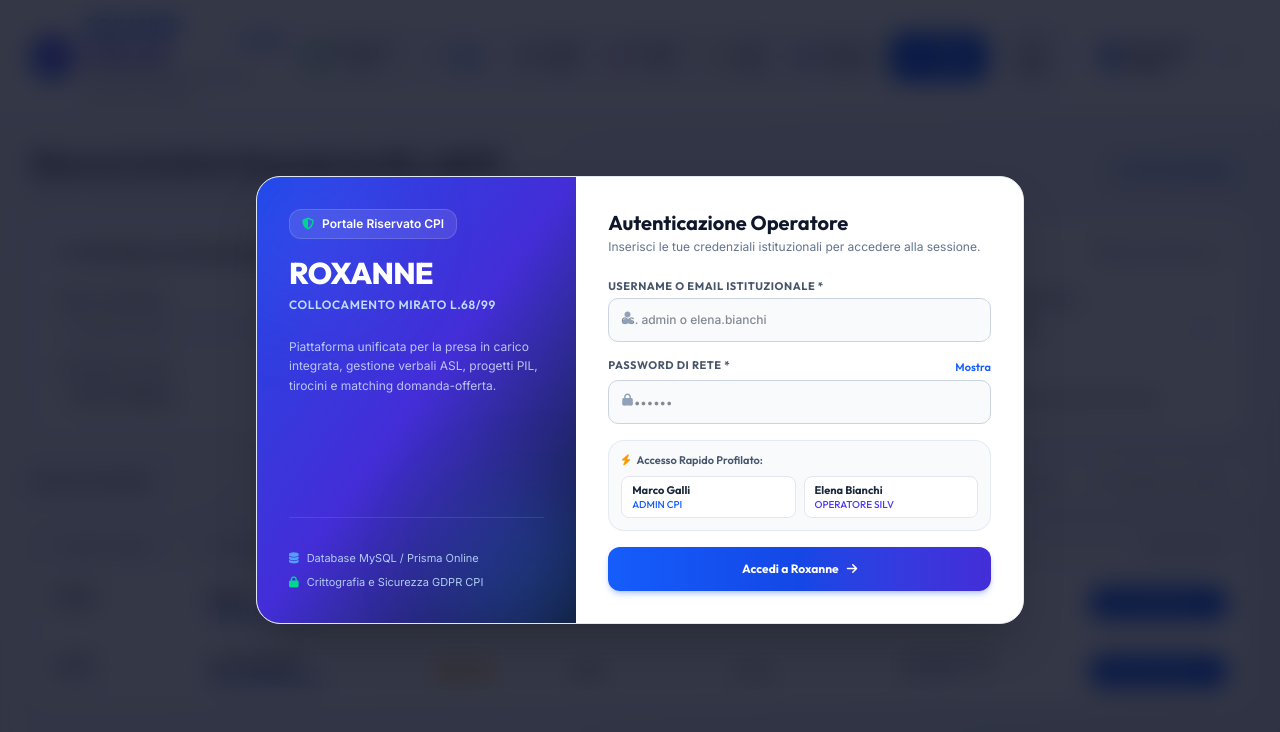
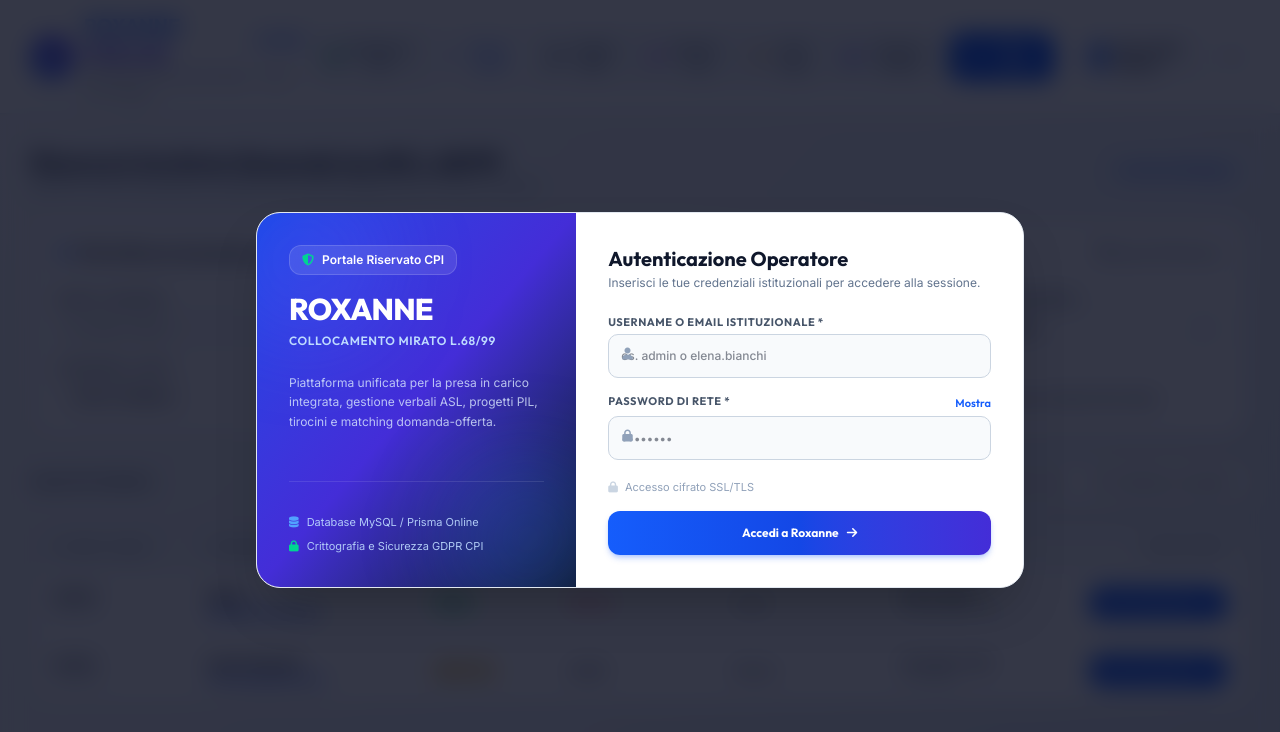
Before and after one commit to francescoseminara2000-wq/roxanne-cpi, a website: page index.html in a window 1280 px wide. Drawn offline with nearby package versions, Linux system fonts and the light colour scheme; some packages are replaced by stand-ins of ours; no server answers; a script that the page names is missing.

Commit message:
Production cleanup: remove test reset DB button and login demo profiles

```diff
--- a/index.html
+++ b/index.html
@@ -90,11 +90,6 @@
       <button id="btn-quick-new-persona" class="cursor-pointer bg-blue-600 hover:bg-blue-700 text-white text-xs font-bold px-3 sm:px-4 py-2 rounded-xl transition shadow-xs flex items-center space-x-1.5 font-heading">
         <i class="fa-solid fa-user-plus text-xs"></i>
         <span class="hidden sm:inline">Nuovo Iscritto</span>
-      </button>
-
-      <button id="btn-reset-db" class="cursor-pointer bg-slate-100 hover:bg-slate-200 text-slate-700 text-xs font-medium px-3 py-2 rounded-xl border border-slate-200 transition" title="Ripristina Dati Iniziali DB Access">
-        <i class="fa-solid fa-rotate-left"></i>
-        <span class="hidden md:inline">Reset DB</span>
       </button>
 
       <div class="hidden sm:block h-6 w-[1px] bg-slate-200"></div>
@@ -1584,21 +1579,8 @@
             </div>
           </div>
 
-          <!-- Quick Fill Demo Profiles -->
-          <div class="p-3 bg-slate-50 border border-slate-200/80 rounded-2xl space-y-2 text-[11px]">
-            <div class="flex items-center justify-between text-slate-600 font-semibold font-heading">
-              <span><i class="fa-solid fa-bolt text-amber-500 mr-1"></i> Accesso Rapido Profilato:</span>
-            </div>
-            <div class="grid grid-cols-2 gap-2">
-              <button type="button" class="btn-quick-login-fill text-left px-2.5 py-1.5 rounded-lg bg-white border border-slate-200 hover:border-blue-500 hover:bg-blue-50 transition cursor-pointer" data-user="admin" data-pass="admin">
-                <div class="font-bold text-slate-800">Marco Galli</div>
-                <div class="text-[10px] text-blue-600 font-heading">ADMIN CPI</div>
-              </button>
-              <button type="button" class="btn-quick-login-fill text-left px-2.5 py-1.5 rounded-lg bg-white border border-slate-200 hover:border-indigo-500 hover:bg-indigo-50 transition cursor-pointer" data-user="elena.bianchi" data-pass="password123">
-                <div class="font-bold text-slate-800">Elena Bianchi</div>
-                <div class="text-[10px] text-indigo-600 font-heading">OPERATORE SILV</div>
-              </button>
-            </div>
+          <div class="flex items-center justify-between pt-1">
+            <span class="text-[11px] text-slate-400"><i class="fa-solid fa-lock text-slate-300 mr-1"></i> Accesso cifrato SSL/TLS</span>
           </div>
 
           <button type="submit" class="w-full cursor-pointer h-11 rounded-xl bg-gradient-to-r from-blue-600 via-blue-700 to-indigo-700 hover:from-blue-700 hover:to-indigo-800 text-white font-bold font-heading shadow-md shadow-blue-600/25 transition text-xs flex items-center justify-center space-x-2">
```
